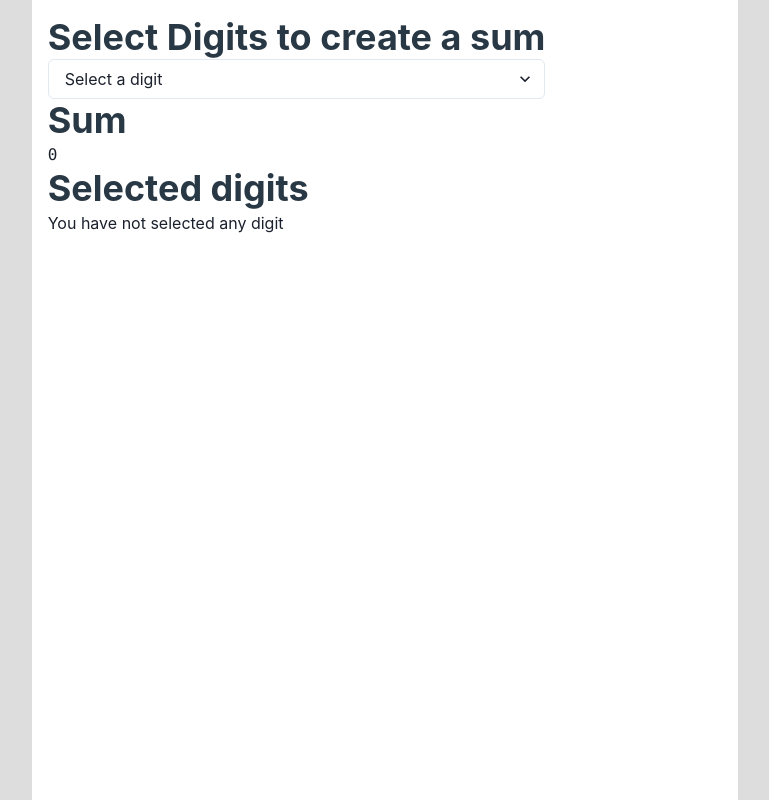
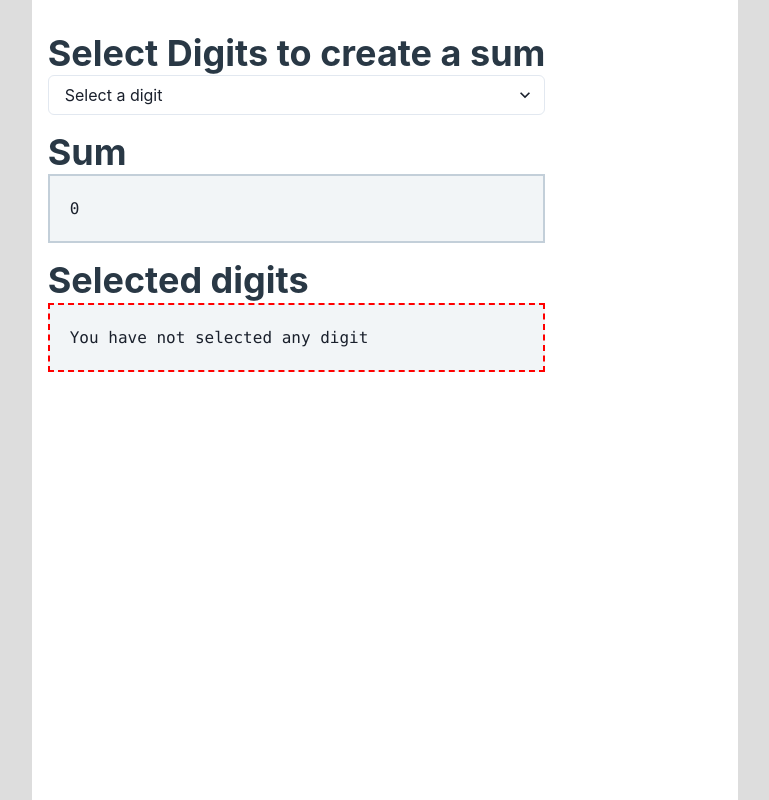
Before and after one commit to zipang/digit-calculator, a Next.js app: page / in a window 1280 px wide. Shown: the whole page, without its empty margins (255-1024 px from the left). Built offline with nearby package versions, Linux system fonts and the light colour scheme.

Commit message:
Create a new CodeBox component to display code result with a consistent style

```diff
--- a/src/components/DigitTest.js
+++ b/src/components/DigitTest.js
@@ -1,7 +1,7 @@
 import { Box } from "@chakra-ui/layout";
 import { Select } from "@chakra-ui/select";
 import { useEffect, useState } from "react";
-import { Title } from "./base/Typography";
+import { CodeBox, Title } from "./base/Typography";
 import { TagList } from "./TagList";
 
 const availableDigits = [1, 2, 3, 4, 5, 6, 7, 8, 9];
@@ -53,11 +53,11 @@ const DigitTest = () => {
 			</Select>
 
 			<Title as="h3">Sum</Title>
-			<code>{sum}</code>
+			<CodeBox>{sum}</CodeBox>
 
 			<Title as="h3">Selected digits</Title>
 			{sum === 0 ? (
-				<Box>You have not selected any digit</Box>
+				<CodeBox error={true}>You have not selected any digit</CodeBox>
 			) : (
 				<TagList selected={selectedDigits} onRemove={removeDigit} />
 			)}
--- a/src/components/base/Typography.js
+++ b/src/components/base/Typography.js
@@ -1,11 +1,21 @@
-import { Heading } from "@chakra-ui/layout";
+import { Box, Heading } from "@chakra-ui/layout";
 
 /**
  * Heading default styles
  * @param {Object} propsWithChildren
  */
 export const Title = ({ children, ...moreProps }) => (
-	<Heading as="h2" color="#293845" {...moreProps}>
+	<Heading as="h2" mt={4} color="#293845" {...moreProps}>
 		{children}
 	</Heading>
 );
+
+/**
+ * Display some code result inside a grey box
+ * @param {Object} propsWithChildren
+ */
+export const CodeBox = ({ children, error = false, ...moreProps }) => (
+	<Box p={5} bgColor="#f2f5f7" border={error ? "2px dashed red" : "2px solid #c3cfd9"}>
+		<code>{children}</code>
+	</Box>
+);
```
